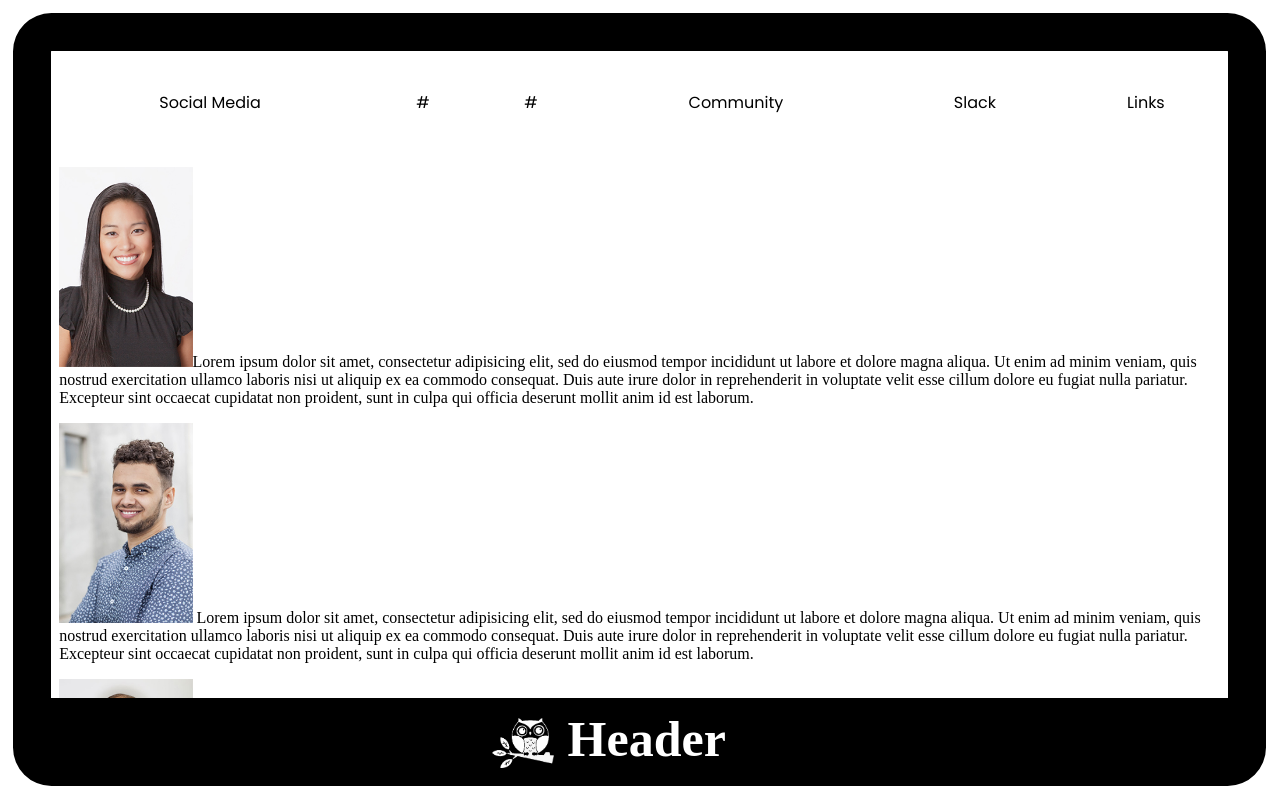
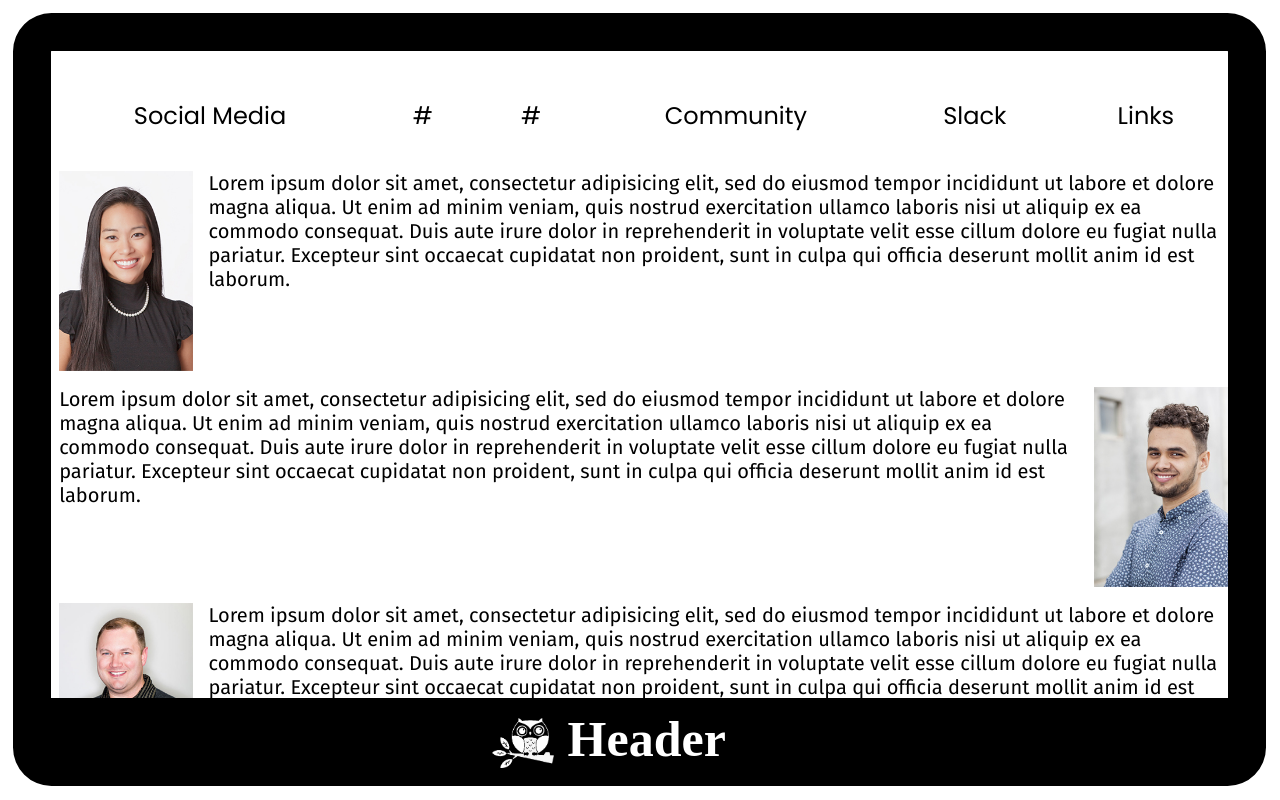
Before and after one commit to mmihara/GeekwiseGroup, a plain HTML site: page index.html in a window 1280 px wide. Drawn offline with Linux system fonts and the light colour scheme.

Commit message:
styled content

```diff
--- a/css/main.css
+++ b/css/main.css
@@ -80,7 +80,7 @@ nav li a{
  text-decoration:none;
  font weight:bold;
  font-family: 'Poppins', sans-serif;
- font-size: 1em;
+ font-size: 1.5em;
  color: #000;
 }
 
@@ -104,6 +104,24 @@ nav li a:hover{
   padding-left: 8px;
 }
 
+.content p {
+  clear: both;
+  margin-bottom: 16px;
+  font-family: 'Fira Sans', sans-serif;
+  font-size: 20px;
+}
+
 .content img {
   height: 200px;
+  margin-bottom: 16px;
 }
+
+.left {
+  float: left;
+  margin-right: 16px;
+}
+
+.right {
+  float: right;
+  margin-left: 16px;
+}
--- a/index.html
+++ b/index.html
@@ -3,7 +3,7 @@
   <head>
 
     <link rel="stylesheet" href="css/main.css" media="screen" title="no title">
-    <link href="https://fonts.googleapis.com/css?family=Poppins" rel="stylesheet">
+    <link href="https://fonts.googleapis.com/css?family=Fira+Sans|Poppins" rel="stylesheet">
 
     <meta charset="utf-8">
     <title>Title</title>
@@ -47,10 +47,10 @@
 
     <div class="content">
 
-      <p><img src="images\photo1.jpg" alt="photo1"/>Lorem ipsum dolor sit amet, consectetur adipisicing elit, sed do eiusmod tempor incididunt ut labore et dolore magna aliqua. Ut enim ad minim veniam, quis nostrud exercitation ullamco laboris nisi ut aliquip ex ea commodo consequat. Duis aute irure dolor in reprehenderit in voluptate velit esse cillum dolore eu fugiat nulla pariatur. Excepteur sint occaecat cupidatat non proident, sunt in culpa qui officia deserunt mollit anim id est laborum.</p>
-       <p><img src="images\photo2.jpg" alt="photo2"/> Lorem ipsum dolor sit amet, consectetur adipisicing elit, sed do eiusmod tempor incididunt ut labore et dolore magna aliqua. Ut enim ad minim veniam, quis nostrud exercitation ullamco laboris nisi ut aliquip ex ea commodo consequat. Duis aute irure dolor in reprehenderit in voluptate velit esse cillum dolore eu fugiat nulla pariatur. Excepteur sint occaecat cupidatat non proident, sunt in culpa qui officia deserunt mollit anim id est laborum.</p>
-       <p><img src="images\photo3.jpg" alt="photo3"/> Lorem ipsum dolor sit amet, consectetur adipisicing elit, sed do eiusmod tempor incididunt ut labore et dolore magna aliqua. Ut enim ad minim veniam, quis nostrud exercitation ullamco laboris nisi ut aliquip ex ea commodo consequat. Duis aute irure dolor in reprehenderit in voluptate velit esse cillum dolore eu fugiat nulla pariatur. Excepteur sint occaecat cupidatat non proident, sunt in culpa qui officia deserunt mollit anim id est laborum.</p>
-       <p><img src="images\photo4.jpg" alt="photo4"/> Lorem ipsum dolor sit amet, consectetur adipisicing elit, sed do eiusmod tempor incididunt ut labore et dolore magna aliqua. Ut enim ad minim veniam, quis nostrud exercitation ullamco laboris nisi ut aliquip ex ea commodo consequat. Duis aute irure dolor in reprehenderit in voluptate velit esse cillum dolore eu fugiat nulla pariatur. Excepteur sint occaecat cupidatat non proident, sunt in culpa qui officia deserunt mollit anim id est laborum.</p><p><img src="images\photo5.jpg" alt="photo5"/> Lorem ipsum dolor sit amet, consectetur adipisicing elit, sed do eiusmod tempor incididunt ut labore et dolore magna aliqua. Ut enim ad minim veniam, quis nostrud exercitation ullamco laboris nisi ut aliquip ex ea commodo consequat. Duis aute irure dolor in reprehenderit in voluptate velit esse cillum dolore eu fugiat nulla pariatur. Excepteur sint occaecat cupidatat non proident, sunt in culpa qui officia deserunt mollit anim id est laborum.</p>
+      <p><img src="images\photo1.jpg" alt="photo1" class="left"/>Lorem ipsum dolor sit amet, consectetur adipisicing elit, sed do eiusmod tempor incididunt ut labore et dolore magna aliqua. Ut enim ad minim veniam, quis nostrud exercitation ullamco laboris nisi ut aliquip ex ea commodo consequat. Duis aute irure dolor in reprehenderit in voluptate velit esse cillum dolore eu fugiat nulla pariatur. Excepteur sint occaecat cupidatat non proident, sunt in culpa qui officia deserunt mollit anim id est laborum.</p>
+       <p><img src="images\photo2.jpg" alt="photo2" class="right"/> Lorem ipsum dolor sit amet, consectetur adipisicing elit, sed do eiusmod tempor incididunt ut labore et dolore magna aliqua. Ut enim ad minim veniam, quis nostrud exercitation ullamco laboris nisi ut aliquip ex ea commodo consequat. Duis aute irure dolor in reprehenderit in voluptate velit esse cillum dolore eu fugiat nulla pariatur. Excepteur sint occaecat cupidatat non proident, sunt in culpa qui officia deserunt mollit anim id est laborum.</p>
+       <p><img src="images\photo3.jpg" alt="photo3" class="left"/> Lorem ipsum dolor sit amet, consectetur adipisicing elit, sed do eiusmod tempor incididunt ut labore et dolore magna aliqua. Ut enim ad minim veniam, quis nostrud exercitation ullamco laboris nisi ut aliquip ex ea commodo consequat. Duis aute irure dolor in reprehenderit in voluptate velit esse cillum dolore eu fugiat nulla pariatur. Excepteur sint occaecat cupidatat non proident, sunt in culpa qui officia deserunt mollit anim id est laborum.</p>
+       <p><img src="images\photo4.jpg" alt="photo4" class="right"/> Lorem ipsum dolor sit amet, consectetur adipisicing elit, sed do eiusmod tempor incididunt ut labore et dolore magna aliqua. Ut enim ad minim veniam, quis nostrud exercitation ullamco laboris nisi ut aliquip ex ea commodo consequat. Duis aute irure dolor in reprehenderit in voluptate velit esse cillum dolore eu fugiat nulla pariatur. Excepteur sint occaecat cupidatat non proident, sunt in culpa qui officia deserunt mollit anim id est laborum.</p><p><img src="images\photo5.jpg" alt="photo5" class="left"/> Lorem ipsum dolor sit amet, consectetur adipisicing elit, sed do eiusmod tempor incididunt ut labore et dolore magna aliqua. Ut enim ad minim veniam, quis nostrud exercitation ullamco laboris nisi ut aliquip ex ea commodo consequat. Duis aute irure dolor in reprehenderit in voluptate velit esse cillum dolore eu fugiat nulla pariatur. Excepteur sint occaecat cupidatat non proident, sunt in culpa qui officia deserunt mollit anim id est laborum.</p>
 
     </div>
 
```
